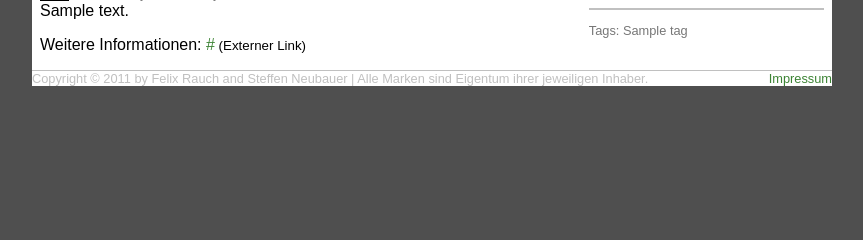
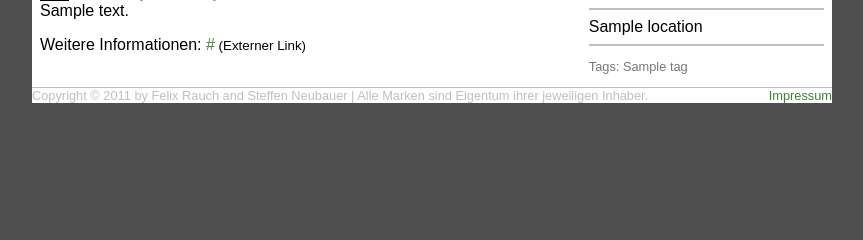
Before and after one commit to matepeter/ffmff, a Django app: template templates/events/view_event.html in a window 1280 px wide. Shown: the part 351-591 px from the top of the page, without its empty margins (208-1071 px from the left). Run offline with Django 3.2, Linux system fonts and the light colour scheme; the template is opened without the code that fills it: most values are stand-ins (such as "Sample title", 1, 10 or a date in 2020); some libraries are stand-ins or nearby versions.

Commit message:
Put the "location" field to use (view_event.html sidebar)
Very basic css included, not very pretty but does the job.

```diff
--- a/media/awesomeness.css
+++ b/media/awesomeness.css
@@ -159,3 +159,9 @@ img.event_pic {
 	float: right;
 	margin: 10px;
 }
+
+div#event_address p {
+	margin-bottom: 0.3em;
+	margin-top: 0.3em;
+	font-size: 80%;
+}
--- a/templates/events/view_event.html
+++ b/templates/events/view_event.html
@@ -18,6 +18,10 @@
 <!-- AddThis Button END -->
 </table>
 <hr class="sidebar_seperator">
+{% if event.location %}<div id="event_address">
+{{ event.location|markdown }}
+</div>
+<hr class="sidebar_seperator">{% endif %}
 <p class="event_taglist">Tags:
 {% for tag in event.tags.all %}
 	{{ tag }}{% if not forloop.last %}, {% endif %}
```
